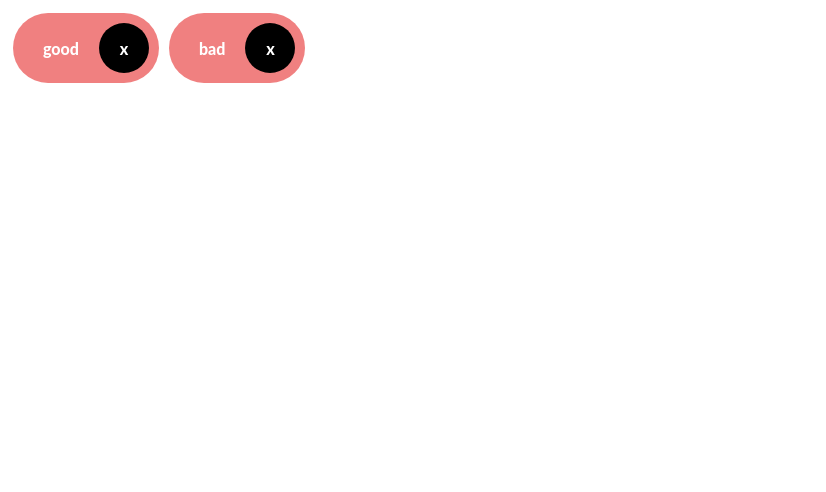
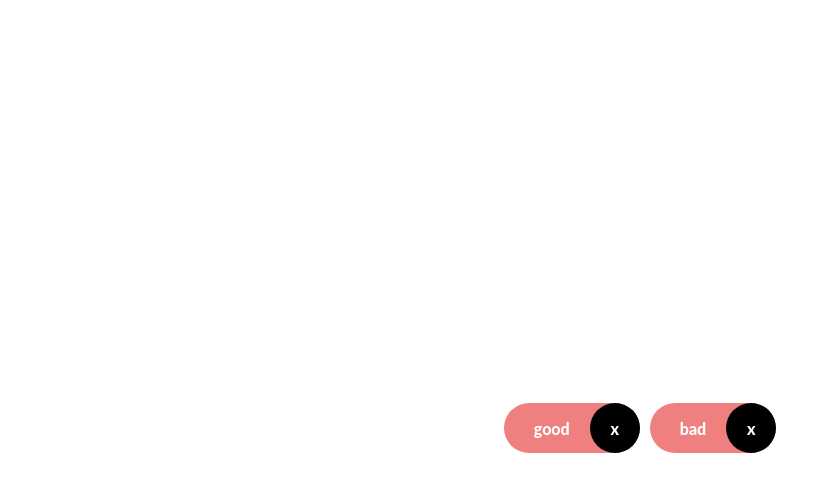
Before and after one commit to radovansurlak/fbbl, a React (Create React App) app: page / in a window 1280 px wide. Shown: the top 492 px of the page, without its empty margins (0-826 px from the left). Built offline with nearby package versions, Linux system fonts and the light colour scheme.

Commit message:
basic layout fixes

```diff
--- a/package.json
+++ b/package.json
@@ -24,7 +24,6 @@
     "not op_mini all"
   ],
   "devDependencies": {
-    "eslint": "^5.16.0",
     "eslint-config-airbnb": "^17.1.0",
     "eslint-plugin-import": "^2.17.1",
     "eslint-plugin-jsx-a11y": "^6.2.1",
--- a/src/App.js
+++ b/src/App.js
@@ -1,7 +1,3 @@
-/* eslint-disable jsx-a11y/no-static-element-interactions */
-/* eslint-disable jsx-a11y/click-events-have-key-events */
-/* eslint-disable react/jsx-filename-extension */
-/* eslint-disable react/no-multi-comp */
 import React, { Component } from 'react';
 import { render } from 'react-dom';
 import './style.scss';
@@ -124,12 +120,14 @@ class App extends Component {
     const selectedFeelingsJSX = selectedFeelings.join(', ');
 
     return (
-      <div>
-        {feelingsJSX}
+      <main>
+        <section>
+          {feelingsJSX}
+        </section>
         <footer className="selected-feelings">
           {selectedFeelingsJSX}
         </footer>
-      </div>
+      </main>
     );
   }
 }
--- a/src/style.scss
+++ b/src/style.scss
@@ -21,18 +21,38 @@
   -webkit-appearance: none;
 }
 
-/* Remove excess padding and border in Firefox 4+ */
-
 :root {
   font-family: Lato;
   font-weight: 800;
+}
+
+html,
+body,
+#root,
+main {
+  height: 100%;
+}
+
+main {
+  display: table;
+
+  width: 100%;
+}
+
+section {
+  display: table-cell;
+
+  width: 100%;
+  height: 100%;
+
+  text-align: center;
+  vertical-align: middle;
 }
 
 .feeling {
   display: inline-block;
 
   margin: 5px;
-  padding: 10px;
   padding-left: 30px;
 
   cursor: pointer;
@@ -63,7 +83,10 @@
   }
 }
 
-.selected-feelings {
-  position: absolute;
-  bottom: 0;
+footer {
+  display: table-caption;
+
+  padding-top: 20px;
+
+  text-align: center;
 }
```
Also changed, not shown: .eslintrc.js (added), .eslintrc.yml (deleted), 2 other files (tests, documents, lock files or other folders).
